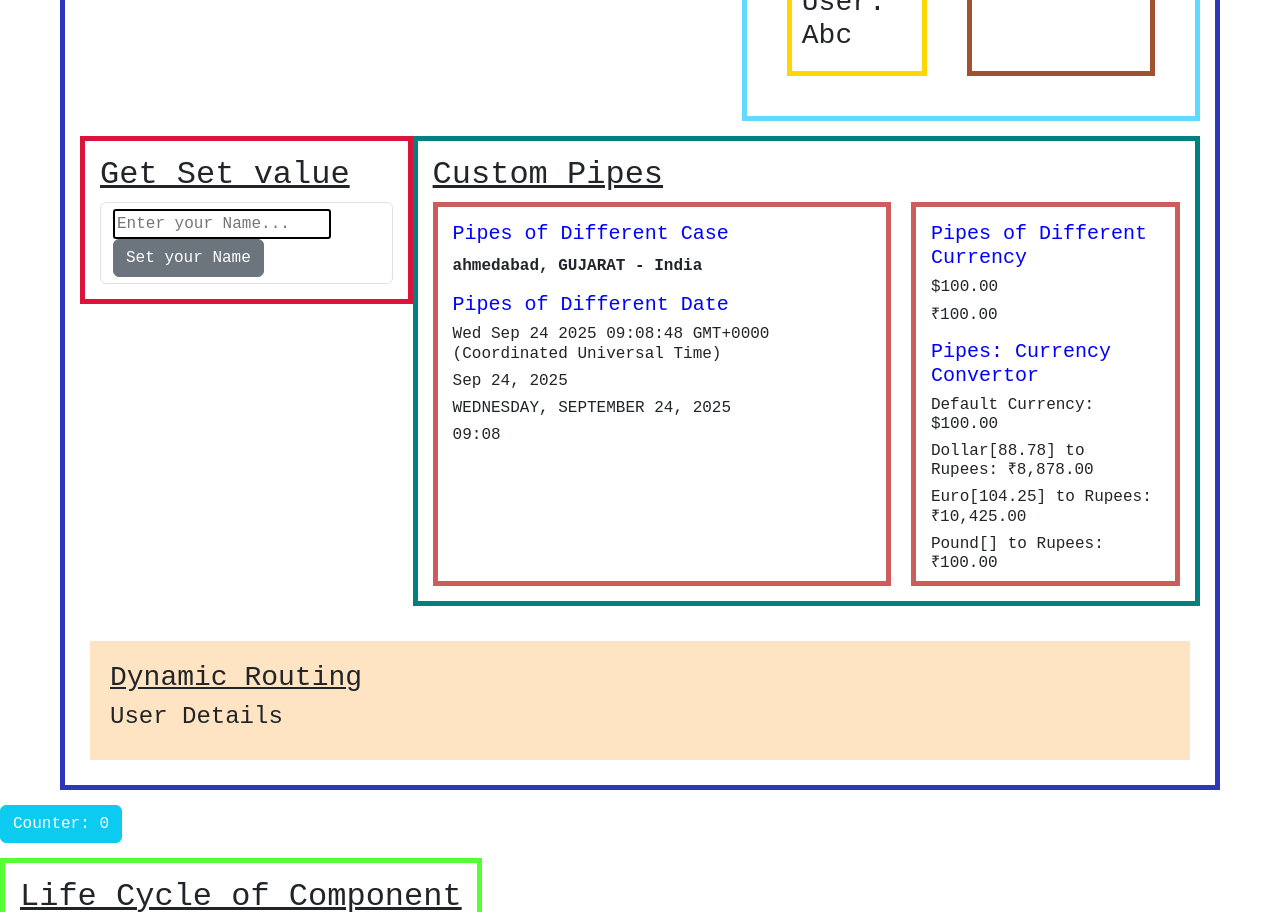
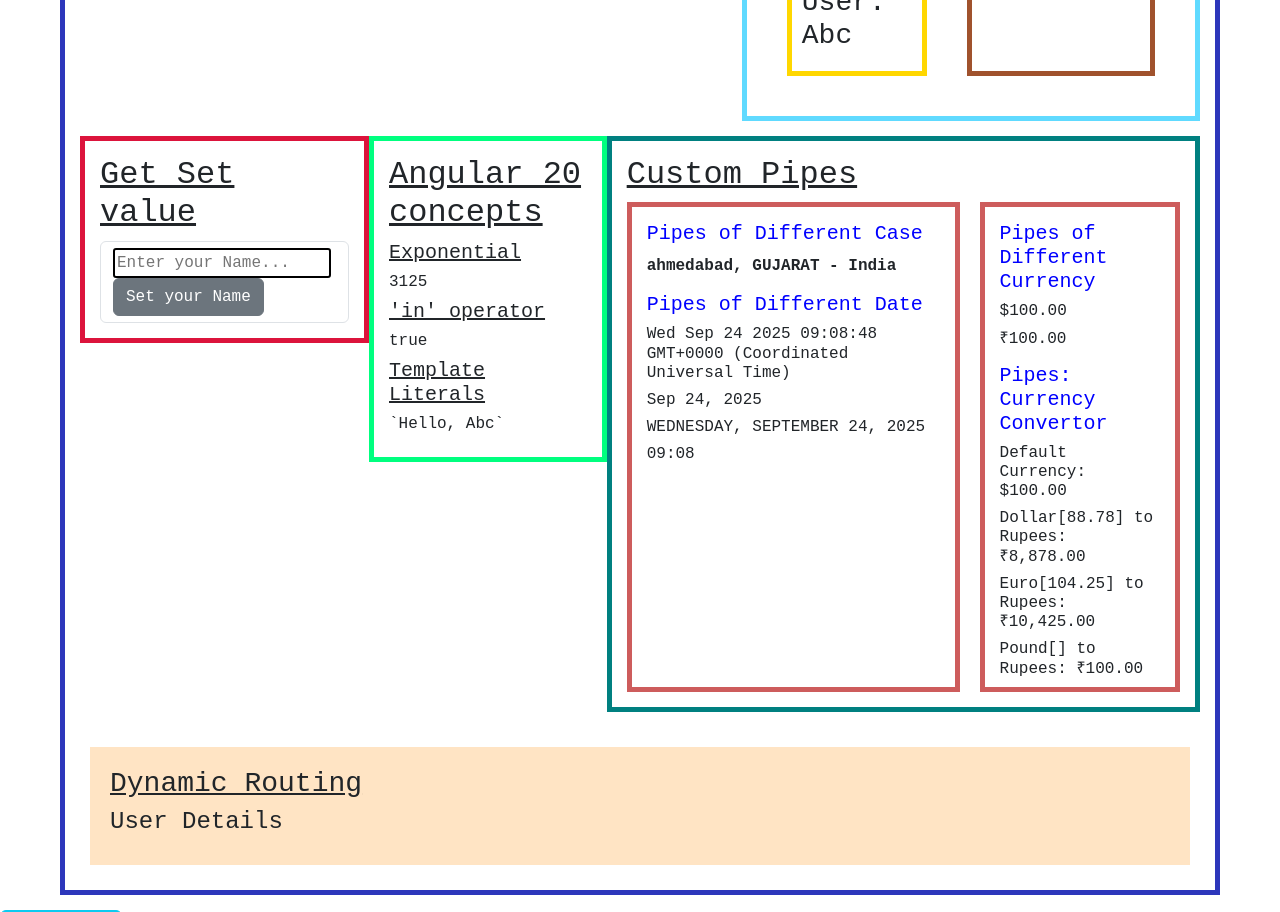
Before and after one commit to ronakjavia111/Learning_Angular, an Angular app: page /others in a window 1280 px wide. Shown: the part 480-1392 px from the top of the page. Built offline with nearby package versions, Linux system fonts and the light colour scheme; no server answers.

Commit message:
Minor Modification

```diff
--- a/src/app/others/others.html
+++ b/src/app/others/others.html
@@ -131,6 +131,27 @@
       margin-top: 15px;
       margin-bottom: 15px;
       padding: 15px;
+      border: 5px solid springgreen;
+      width: fit-content;
+    "
+  >
+    <h2 style="text-decoration: underline">Angular 20 concepts</h2>
+
+    <h5 style="text-decoration: underline;">Exponential</h5>
+    <h6>{{5**5}}</h6>
+
+    <h5 style="text-decoration: underline;">'in' operator</h5>
+    <h6>{{'name' in carDetails}}</h6>
+
+    <h5 style="text-decoration: underline;">Template Literals</h5>
+    <h6>`Hello, {{user}}`</h6>
+  </div>
+
+  <div
+    style="
+      margin-top: 15px;
+      margin-bottom: 15px;
+      padding: 15px;
       border: 5px solid teal;
       width: fit-content;
     "
--- a/src/app/others/others.ts
+++ b/src/app/others/others.ts
@@ -12,7 +12,16 @@
 
 @Component({
   selector: 'app-others',
-  imports: [NgIf, NgFor, NgSwitch, NgSwitchCase, NgSwitchDefault, FormsModule, CommonModule, CurrencyConvertorPipe],
+  imports: [
+    NgIf,
+    NgFor,
+    NgSwitch,
+    NgSwitchCase,
+    NgSwitchDefault,
+    FormsModule,
+    CommonModule,
+    CurrencyConvertorPipe,
+  ],
   templateUrl: './others.html',
   styleUrl: './others.css',
 })
@@ -77,4 +86,9 @@
   City: string = 'Ahmedabad';
   Date: Date = new Date();
   Currency: number = 100;
+
+  // Angular 20
+  carDetails: object = {
+    name: 'Car Name',
+  };
 }
--- a/src/app/signals/signals.html
+++ b/src/app/signals/signals.html
@@ -1,11 +1,6 @@
 <div style="display: flex; justify-content: space-evenly; align-items: flex-start">
   <div
-      style="
-        border: 5px solid rgb(255, 65, 65);
-        padding: 20px;
-        width: max-content;
-        margin: 10px 0px;
-      "
+    style="border: 5px solid rgb(255, 65, 65); padding: 20px; width: max-content; margin: 10px 0px"
   >
     <h2 style="text-decoration: underline">Interpolation</h2>
 
@@ -24,7 +19,7 @@
     <h2 style="text-decoration: underline">Function</h2>
 
     <h4>{{ random }}</h4>
-      <button (click)="dataType()" class="btn btn-danger">Covert to Alph</button>
+    <button (click)="dataType()" class="btn btn-danger">Convert to Alph</button>
   </div>
 
   <div
@@ -40,7 +35,7 @@
 
     <h5>WithSignal: {{ withSignal() }}</h5>
     <h5>WithoutSignal: {{ withoutSignal }}</h5>
-
+    <h5>Computed Signal: {{ withSignal() * 3 }}</h5>
     <button class="btn btn-primary" style="margin-right: 3px" (click)="counter('dec')">
       Decrement
     </button>
@@ -75,12 +70,7 @@
   </div>
 
   <div
-      style="
-        border: 5px solid rgb(65, 255, 106);
-        padding: 20px;
-        width: max-content;
-        margin: 10px 0px;
-      "
+    style="border: 5px solid rgb(65, 255, 106); padding: 20px; width: max-content; margin: 10px 0px"
   >
     <h2 style="text-decoration: underline">If Else</h2>
 
@@ -115,8 +105,10 @@
         type="text"
         style="margin-bottom: 10px; border-radius: 5px"
         placeholder="Enter Color..."
+        style="padding-left: 10px; border-radius: 5px;"
         (input)="handleEvent($event)"
       />
+      <h2 style="text-decoration: underline">Switch</h2>
 
       @switch (color) { @case ('red') {
       <h3 style="background-color: red; color: white; padding: 8px 0px; text-align: center">
--- a/src/app/signals/signals.ts
+++ b/src/app/signals/signals.ts
@@ -69,7 +69,7 @@
 
   constructor() {
     effect(() => {
-      console.log(this.userName);
+      console.log(this.userName());
 
       if (this.count() == 2) {
         this.displayHeader = true;
```
Lines whose indentation alone changed are shown as unchanged.
